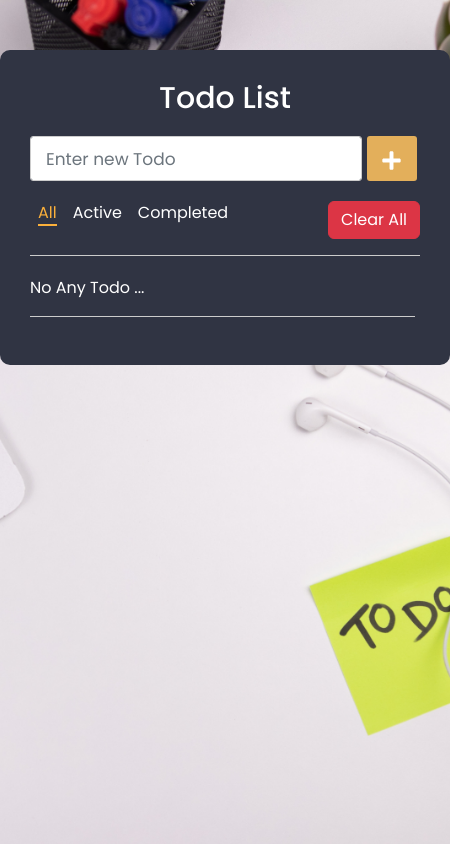
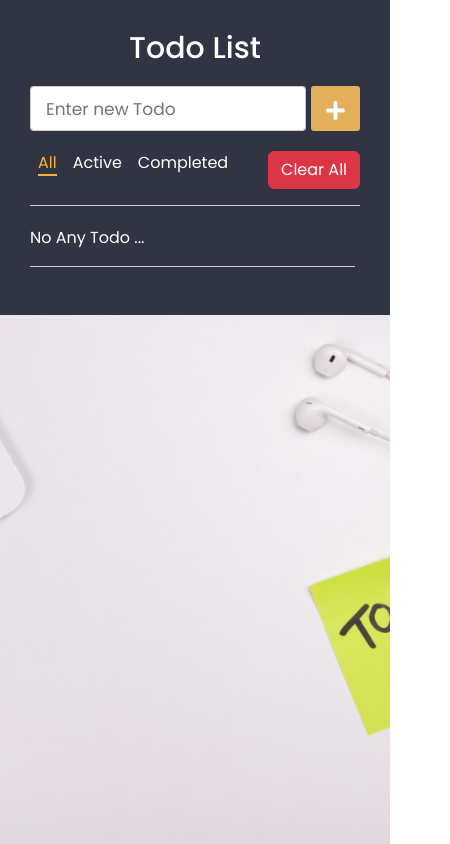
Before and after one commit to Binay7587/todo-list, a React (Create React App) app: page / in a window 390 px wide. Shown: the whole page, 450 px wide, since content can reach past the window. Built offline with nearby package versions, Linux system fonts and the light colour scheme.

Commit message:
Style: Made responsive design

```diff
--- a/src/App.css
+++ b/src/App.css
@@ -19,7 +19,8 @@ body {
   width: 450px;
   background-color: #303443;
   margin: auto;
-  margin-top: 50px;
+  margin-top: 40px;
+  margin-bottom: 40px;
   border-radius: 10px;
   padding: 30px;
 }
@@ -127,3 +128,12 @@ body {
   font-size: 12px;
   color: #ccc;
 }
+
+/* Responsive Design */
+@media (max-width: 500px) {
+  .container {
+    width: 100%;
+    margin: 0;
+    border-radius: 0;
+  }
+}
```
